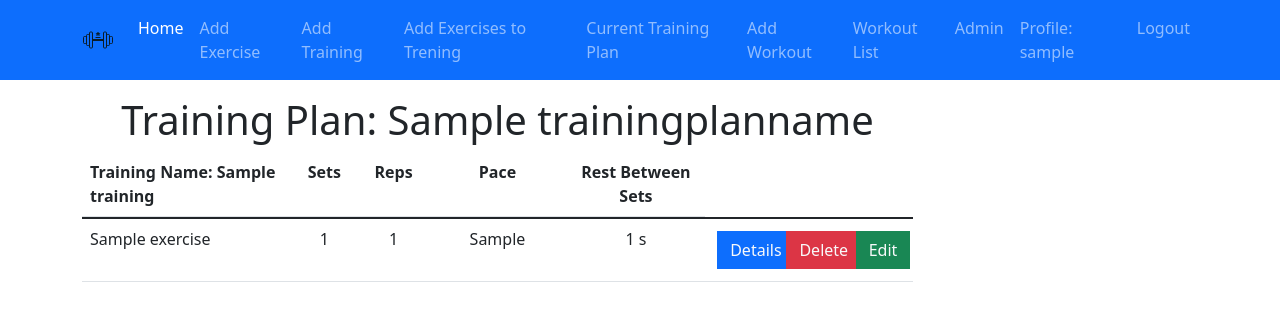
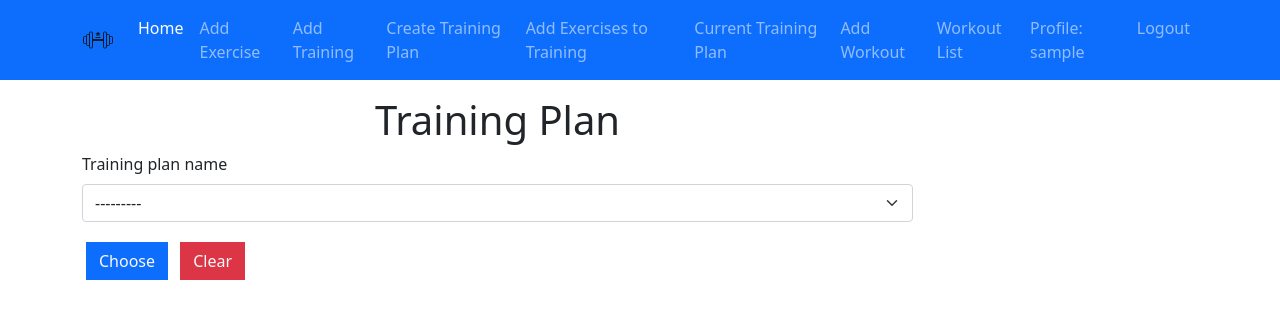
Before and after one commit to marcinowozniako/Training_App, a Django app: page /training/list in a window 1280 px wide. Shown: the top 321 px of the page. Run offline with Django 4.2, Linux system fonts and the light colour scheme; a user stored in the database is signed in; tables that the repository leaves empty hold one stand-in row (values such as "Sample post"); parts of the project's set-up code (start-up, migrations or seed data) failed here and were passed over; some libraries are stand-ins or nearby versions.

Commit message:
new functions, some bugfixes

```diff
--- a/config/settings.py
+++ b/config/settings.py
@@ -48,6 +48,7 @@
     'embed_video',
     'django_select2',
     'extra_views',
+    'django_filters',
 
     # local
     'home.apps.HomeConfig',
--- a/requirements.txt
+++ b/requirements.txt
@@ -8,10 +8,14 @@
 dj-config-url==0.1.1
 dj-database-url==0.5.0
 Django==4.0.4
+django-appconf==1.0.5
 django-crispy-forms==1.14.0
 django-debug-toolbar==3.2.4
 django-embed-video==1.4.3
+django-extra-views==0.14.0
+django-filter==21.1
 django-heroku==0.3.1
+django-select2==7.10.0
 gunicorn==20.1.0
 idna==3.3
 iniconfig==1.1.1
--- a/templates/navbar.html
+++ b/templates/navbar.html
@@ -14,13 +14,13 @@
         <a class="nav-link active" aria-current="page" href="{% url 'home:home' %}">Home</a>
       <a class="nav-link" href="{% url 'training:create-exercise' %}">Add Exercise</a>
       <a class="nav-link" href="{% url 'training:create-training' %}">Add Training</a>
-      <a class="nav-link" href="{% url 'training:create-training-plan' %}">Add Exercises to Trening</a>
+      <a class="nav-link" href="{% url 'training:create-training-plan-name' %}">Create Training Plan</a>
+      <a class="nav-link" href="{% url 'training:create-training-plan' %}">Add Exercises to Training</a>
       <a class="nav-link" href="{% url 'training:list' %}">Current Training Plan</a>
-{#      <a class="nav-link" href="{% url 'training:plan-choice' object.id %}">Choose Current Training Plan</a>#}
       <a class="nav-link" href="{% url 'training:workout'%}">Add Workout</a>
       <a class="nav-link" href="{% url 'training:workout-list' cr_year cr_week %}">Workout List</a>
       {% if user.is_superuser %}
-      <a class="nav-link" href="{% url 'admin:index'%}">Admin</a>
+{#      <a class="nav-link" href="{% url 'admin:index'%}">Admin</a>#}
       {% endif %}
           {% if user.is_authenticated %}
 
--- /dev/null
+++ b/training/filters.py
@@ -0,0 +1,15 @@
+import django_filters
+
+from training import models
+
+
+def owner(request):
+    return models.TrainingPlanName.objects.filter(owner=request.user)
+
+
+class SnippetFilter(django_filters.FilterSet):
+    training_plan_name = django_filters.ModelChoiceFilter(queryset=owner)
+
+    class Meta:
+        model = models.TrainingPlanName
+        fields = ['training_plan_name']
--- a/training/models.py
+++ b/training/models.py
@@ -44,13 +44,14 @@
 
 class TrainingPlanName(models.Model):
     training_plan_name = models.CharField(max_length=256)
+    owner = models.ForeignKey('auth.User', on_delete=models.CASCADE)
 
     def __str__(self):
         return self.training_plan_name
 
 
 class TrainingPlan(models.Model):
-    training_plan_nb = models.ForeignKey('TrainingPlanName', on_delete=models.CASCADE, null=True)
+    training_plan_name = models.ForeignKey('TrainingPlanName', on_delete=models.CASCADE, null=True)
     exercise_name = models.ForeignKey('Exercises', on_delete=models.CASCADE)
     order = models.IntegerField(default=1)
     training = models.ForeignKey('Training', on_delete=models.CASCADE)
@@ -69,14 +70,14 @@
 
 
 class WorkoutSet(models.Model):
-    date = models.DateField(null=True, blank=True, default=time.strftime("%Y-%m-%d"))
+    date = models.DateField(default=time.strftime("%Y-%m-%d"))
     day = models.ForeignKey('DayName', on_delete=models.CASCADE, default=datetime.datetime.today().weekday() + 1)
     exercise = models.ForeignKey('Exercises', on_delete=models.CASCADE)
     sets = models.PositiveIntegerField()
     reps = models.PositiveIntegerField()
     reps_unit = models.CharField(max_length=25, choices=RepUnit.CHOICES)
-    weight = models.DecimalField(max_digits=4, decimal_places=2, blank=True, null=True)
-    total_weight = models.DecimalField(max_digits=4, decimal_places=2, blank=True, null=True)
+    weight = models.DecimalField(max_digits=6, decimal_places=2, blank=True, null=True)
+    total_weight = models.DecimalField(max_digits=6, decimal_places=2, blank=True, null=True)
     weight_unit = models.CharField(max_length=15, choices=WeightUnit.CHOICES)
     owner = models.ForeignKey('auth.User', on_delete=models.CASCADE)
 
--- a/training/templates/training/list.html
+++ b/training/templates/training/list.html
@@ -7,12 +7,27 @@
     Training Plan
 {% endblock %}
 {% block container %}
-    <h1 class="text-center">Training Plan: {{ current_plan.training_plan_nb.training_plan_name }}</h1>
-    <form method="post">{% csrf_token %}
-    {{ formset }}
-    {% for formset in inlines %}
-    {{ formset }}
-  {% endfor %}
+    <h1 class="text-center">Training Plan</h1>
+    <form method="GET">
+{#    {{ user }}#}
+{#    {{ owner.owner }}#}
+{#    {{ filter.data }}#}
+
+{#    {% if user == owner.owner %}#}
+
+        {{ filter.form|crispy }}
+
+        {% if filter %}
+    <input type="submit" value="Choose" class="btn btn-primary rounded-0 text-light m-1">
+            <a href="{% url 'training:list' %}"
+                               class="btn btn-danger rounded-0 text-light m-1">Clear</a>
+
+    {% endif %}
+{#        {% else %}#}
+{#                <h3 class="text-center">There is no Training Plan Yet</h3>#}
+{#                <p class="text-center">Add new one: <a class="text-center" href="{% url 'training:create-training-plan' %}">Add Training</a></p>#}
+{#    {% endif %}#}
+
     </form>
 {#    {% regroup object_list by training_plan_name as plan_day %}#}
 {#    {% for name in plan_day %}#}
@@ -31,8 +46,9 @@
                     <input type="submit" value="Update" class="btn btn-primary rounded-0 text-light m-1">
                     </form>
     {% endif %}
-        <table class="table">
-            {% regroup object_list by training as days %}
+{% if filter.data|length %}
+    <table class="table">
+            {% regroup filter.qs by training as days %}
             {% for training in days %}
                 <thead>
                 <tr class="d-flex">
@@ -68,8 +84,53 @@
                         </td>
                     </tr>
                 {% endfor %}
+                {% empty %}
+                <h3 class="text-center">There is no Training yet in this Training Plan</h3>
+                <p class="text-center">Add new one: <a class="text-center" href="{% url 'training:create-training-plan' %}">Add Training</a></p>
             {% endfor %}
             </tbody>
 
         </table>
+    {% endif %}
+{#        <table class="table">#}
+{#            {% regroup object_list by training as days %}#}
+{#            {% for training in days %}#}
+{#                <thead>#}
+{#                <tr class="d-flex">#}
+{#                    <th class="col-3">Training Name: {{ training.grouper }}</th>#}
+{#                    <th class="col-1 text-center">Sets</th>#}
+{#                    <th class="col-1 text-center">Reps</th>#}
+{#                    <th class="col-2 text-center">Pace</th>#}
+{#                    <th class="col-2 text-center">Rest Between Sets</th>#}
+{#                </tr>#}
+{#                </thead>#}
+{#                <tbody class="text-color-lighter">#}
+{##}
+{#                {% for order in training.list %}#}
+{##}
+{##}
+{#                    <tr class="d-flex">#}
+{#                        <td class="col-3">{{ order.exercise_name.name }}</td>#}
+{#                        <td class="col-1 text-center">{{ order.number_of_sets }}</td>#}
+{#                        <td class="col-1 text-center">{{ order.reps }}</td>#}
+{#                        <td class="col-2 text-center">{{ order.pace_of_exercise }}</td>#}
+{#                        <td class="col-2 text-center">{{ order.rest_between_sets }} s</td>#}
+{#                        <td class="col-1 center">#}
+{#                            <a href="{% url 'training:exercise-detail' order.exercise_name.id %}"#}
+{#                               class="btn btn-primary rounded-0 text-light m-1">Details</a>#}
+{#                        </td>#}
+{#                        <td class="col-1 center">#}
+{#                            <a href="{% url 'training:training_plan-delete' order.id %}"#}
+{#                               class="btn btn-danger rounded-0 text-light m-1">Delete</a>#}
+{#                        </td>#}
+{#                        <td class="col-1 center">#}
+{#                            <a href="{% url 'training:training_plan-edit' order.id %}"#}
+{#                               class="btn btn-success rounded-0 text-light m-1">Edit</a>#}
+{#                        </td>#}
+{#                    </tr>#}
+{#                {% endfor %}#}
+{#            {% endfor %}#}
+{#            </tbody>#}
+{##}
+{#        </table>#}
 {% endblock %}
--- a/training/urls.py
+++ b/training/urls.py
@@ -7,6 +7,7 @@
 urlpatterns = [
     path('create-exercise', views.CreateExerciseView.as_view(), name='create-exercise'),
     path('create-training', views.CreateTrainingView.as_view(), name='create-training'),
+    path('create-training-plan-name', views.CreateTrainingPlanNameView.as_view(), name='create-training-plan-name'),
     path('create-training-plan', views.CreateTrainingPlanView.as_view(), name='create-training-plan'),
     path('list', views.ListTrainingPlanView.as_view(), name='list'),
     path('detail/<pk>', views.DetailExerciseView.as_view(), name='exercise-detail'),
@@ -17,6 +18,6 @@
     path('list/edit/<pk>', views.TrainingPlanUpdateView.as_view(), name='training_plan-edit'),
     path('list/delete/<pk>', views.DeleteTrainingPlanView.as_view(), name='training_plan-delete'),
     path('workout/list/<year>/<week>/delete/<pk>', views.DeleteExerciseWorkoutView.as_view(), name='workout_ex-delete'),
-    path('choose-plan/', views.TrainingPlanChoiceView.as_view(), name='plan-choice'),
+    # path('choose-plan/', views.TrainingPlanChoiceView.as_view(), name='plan-choice'),
 
 ]
--- a/training/views.py
+++ b/training/views.py
@@ -7,7 +7,7 @@
 from extra_views import ModelFormSetView, CreateWithInlinesView, UpdateWithInlinesView, InlineFormSetFactory, \
     FormSetView
 
-from . import models
+from . import models, filters
 
 
 class CreateExerciseView(SuccessMessageMixin, PermissionRequiredMixin, CreateView):
@@ -35,10 +35,19 @@
         return super().form_valid(form)
 
 
+class CreateTrainingPlanNameView(CreateExerciseView):
+    model = models.TrainingPlanName
+    fields = ('training_plan_name',)
+
+    def form_valid(self, form):
+        form.instance.owner = self.request.user
+        return super().form_valid(form)
+
+
 class CreateTrainingPlanView(CreateExerciseView):
     model = models.TrainingPlan
     fields = (
-        'training_plan_nb', 'exercise_name', 'order', 'training', 'number_of_sets', 'reps', 'reps_unit',
+        'training_plan_name', 'exercise_name', 'order', 'training', 'number_of_sets', 'reps', 'reps_unit',
         'pace_of_exercise',
         'rest_between_sets',)
 
@@ -53,8 +62,9 @@
     def get_form(self, form_class=None):
         form = super().get_form(form_class=None)
         form.fields['training'].queryset = form.fields['training'].queryset.filter(owner=self.request.user)
+        form.fields['training_plan_name'].queryset = form.fields['training_plan_name'].queryset.filter(
+            owner=self.request.user)
         form.fields['order'].widget = forms.NumberInput(attrs={'min': 1})
-        form.fields['training_plan_nb'].widget = forms.NumberInput(attrs={'min': 1})
         return form
 
 
@@ -68,21 +78,10 @@
     login_url = reverse_lazy('users:login')
     raise_exception = True
 
-    # form_class = forms.E
-    #
     def get_context_data(self, **kwargs):
         ctx = super().get_context_data()
-        ctx['training_id'] = models.TrainingPlan.objects.filter(owner=self.request.user, training_plan_nb_id=2).order_by(
-            'training', 'order')
-        ctx['current_plan'] = models.TrainingPlan.objects.filter(owner=self.request.user, training_plan_nb_id=1).first()
+        ctx['filter'] = filters.SnippetFilter(self.request.GET, request=self.request, queryset=self.get_queryset())
         return ctx
-
-
-class TrainingPlanChoiceView(ModelFormSetView):
-    def get_queryset(self):
-        return self.model.objects.filter(id=1)
-    model = models.TrainingPlanName
-    fields = ('training_plan_name',)
 
 
 class TrainingPlanUpdateView(SuccessMessageMixin, UpdateView):
```
Also changed, not shown: training/templates/training/trainingplan_form.html (deleted, +0 -18 lines), training/templates/training/trainingplanname_list.html (deleted, +0 -18 lines), training/migrations/0013_alter_workoutset_date_alter_workoutset_day_and_more.py (added), training/migrations/0014_alter_workoutset_date.py (added), training/migrations/0015_rename_training_plan_nb_trainingplan_training_plan_name.py (added), training/migrations/0016_trainingplanname_owner.py (added).
